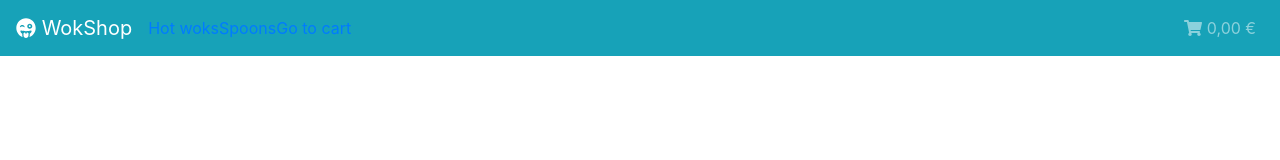
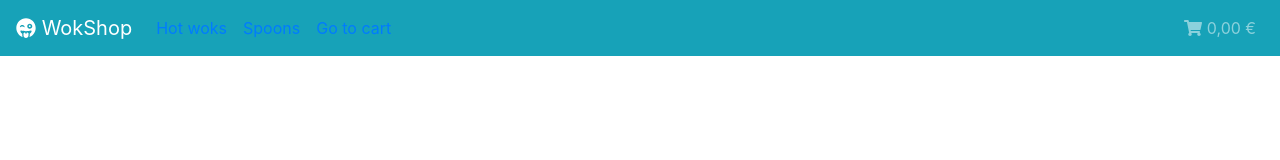
Before and after one commit to stweiz/workshop_vuejs, a Vue app in the folder playground/: page / in a window 1280 px wide. Shown: the top 160 px of the page. Built offline with nearby package versions, Linux system fonts and the light colour scheme.

Commit message:
Fixes navigation styling in playground

```diff
--- a/playground/src/components/Navigation.vue
+++ b/playground/src/components/Navigation.vue
@@ -11,9 +11,9 @@
                     <!--<router-link to="/woks" tag="b-nav-item">Hot woks</router-link>
                     <router-link to="/cart" tag="b-nav-item">Go to cart</router-link>-->
                     <!-- TODO tag="b-nav-item" macht den Router kaputt -->
-                    <router-link to="/woks">Hot woks</router-link>
-                    <router-link to="/spoons">Spoons</router-link>
-                    <router-link to="/cart">Go to cart</router-link>
+                    <b-nav-item><router-link to="/woks">Hot woks</router-link></b-nav-item>
+                    <b-nav-item><router-link to="/spoons">Spoons</router-link></b-nav-item>
+                    <b-nav-item><router-link to="/cart">Go to cart</router-link></b-nav-item>
                 </b-navbar-nav>
                 <b-navbar-nav class="ml-auto">
                     <router-link to="/cart" tag="b-nav-item">
```
